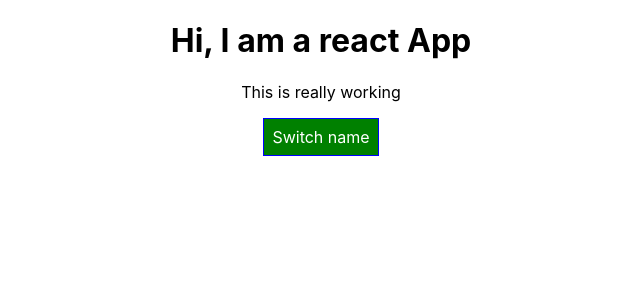
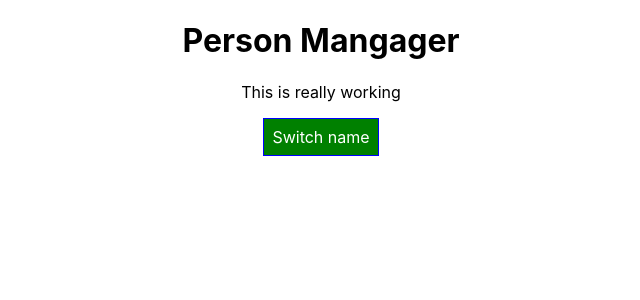
Before and after one commit to Jgvictoria/react-complete-guide, a React app: page / in a window 1280 px wide. Shown: the top 300 px of the page, without its empty margins (319-959 px from the left). Built offline with nearby package versions, Linux system fonts and the light colour scheme.

Commit message:
Added props to class based component

```diff
--- a/src/components/Cockpit/Cockpit.js
+++ b/src/components/Cockpit/Cockpit.js
@@ -24,7 +24,7 @@
 
     return (
         <div>
-            <h1>Hi, I am a react App</h1>
+            <h1>{props.title}</h1>
             <p className={classes.join(' ')}>This is really working</p>
             <button
                 /*onClick = {it might cause performance issues() => this.switchNameHandler("Max")}*/
--- a/src/containers/App.js
+++ b/src/containers/App.js
@@ -63,6 +63,7 @@
     return (
         <div className="App">
           <Cockpit
+            title = {this.props.appTitle}
             persons = {this.state.persons}
             showPersons = {this.state.showPersons}
             clicked = {this.togglePersonHandler}/>
--- a/src/index.js
+++ b/src/index.js
@@ -4,7 +4,7 @@
 import App from './containers/App';
 import * as serviceWorker from './serviceWorker';
 
-ReactDOM.render(<App />, document.getElementById('root'));
+ReactDOM.render(<App appTitle = "Person Mangager"/>, document.getElementById('root'));
 
 // If you want your app to work offline and load faster, you can change
 // unregister() to register() below. Note this comes with some pitfalls.
```
